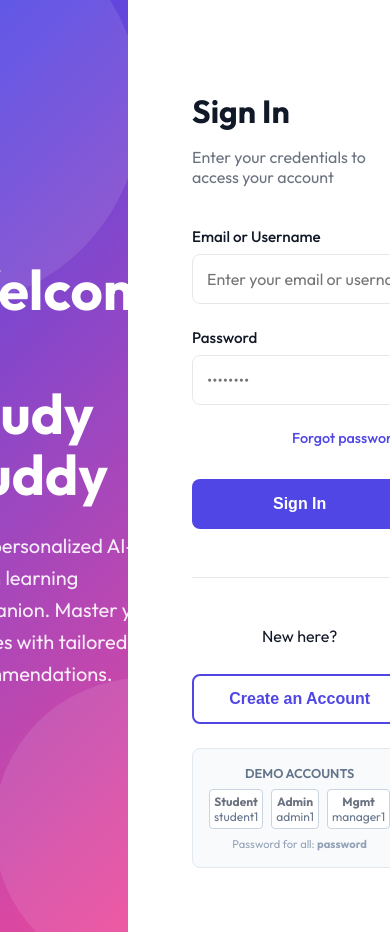
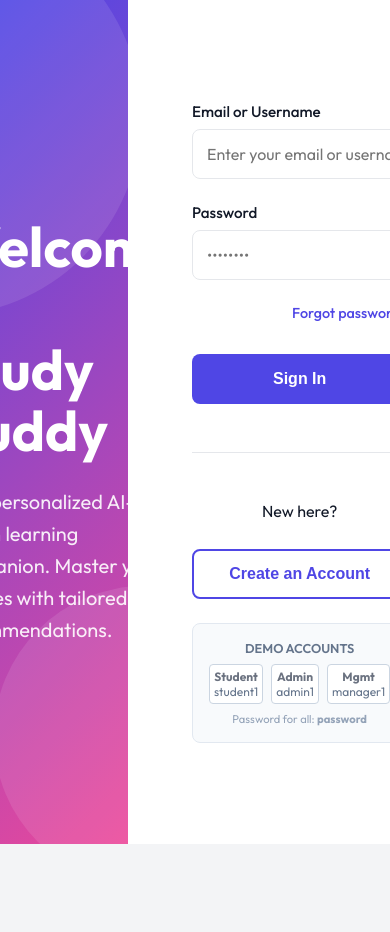
Before and after one commit to skr2rathishan-oss/Personalized-Study-Buddy, a React (Vite) app in the folder frontend/: page /login in a window 390 px wide. Shown: the top 932 px of the page. After the commit the page ends 844 px from the top, so only its background shows below. Built offline with nearby package versions, Linux system fonts and the light colour scheme; no server answers.

Commit message:
no update

```diff
--- a/frontend/src/index.css
+++ b/frontend/src/index.css
@@ -392,7 +392,11 @@ body {
 }
 
 @media (max-width: 900px) {
+
   /* Mobile view: Only form */
+  .desktop-only {
+    display: none !important;
+  }
 }
 
 
--- a/frontend/src/pages/Login.tsx
+++ b/frontend/src/pages/Login.tsx
@@ -50,7 +50,7 @@ function Login() {
             {/* Right Side: Login Form */}
             <div className="login-form-section">
                 <div className="login-card-clean animate-slide-up">
-                    <div className="login-header">
+                    <div className="login-header desktop-only">
                         <h2>Sign In</h2>
                         <p>Enter your credentials to access your account</p>
                     </div>
```
